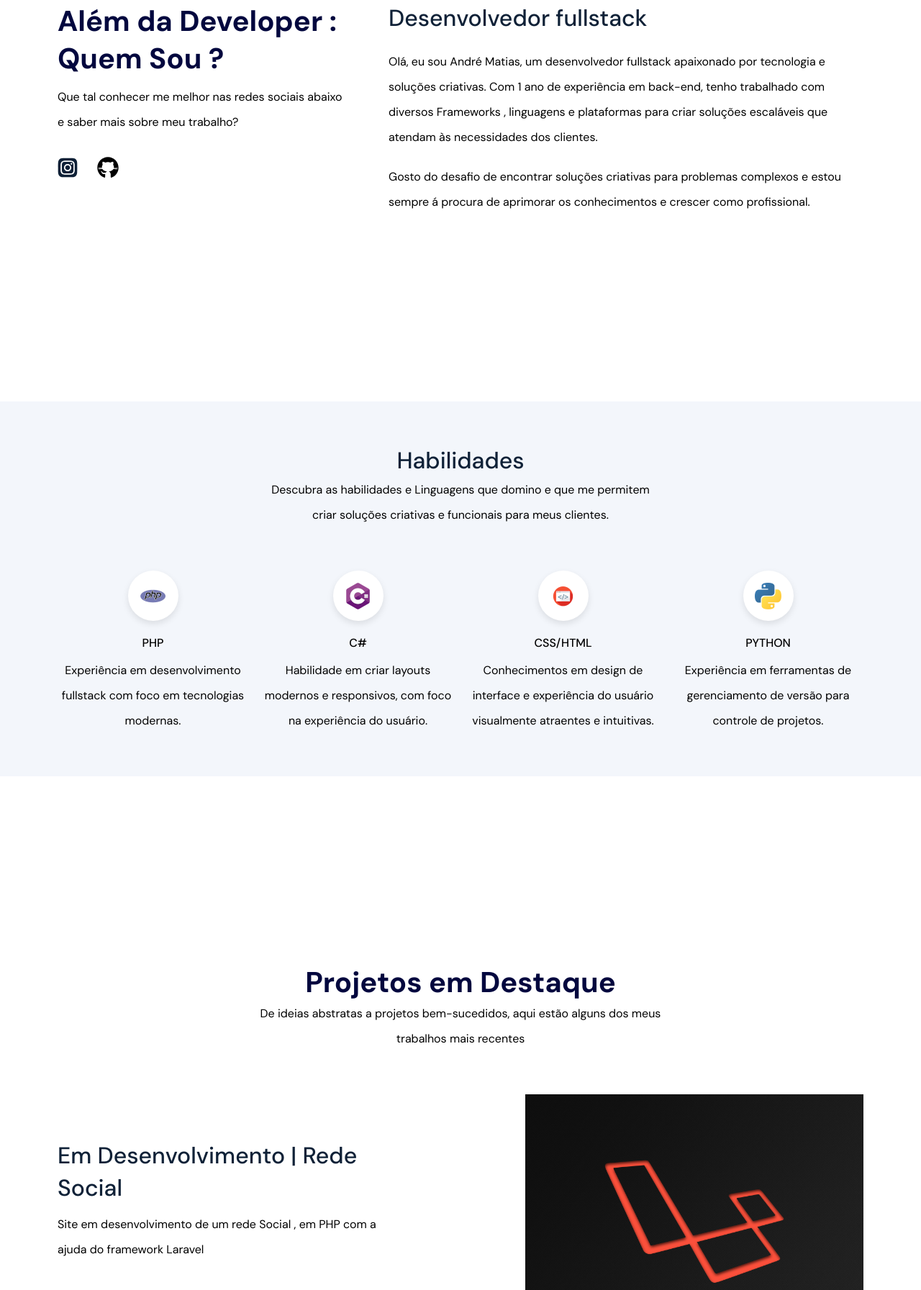
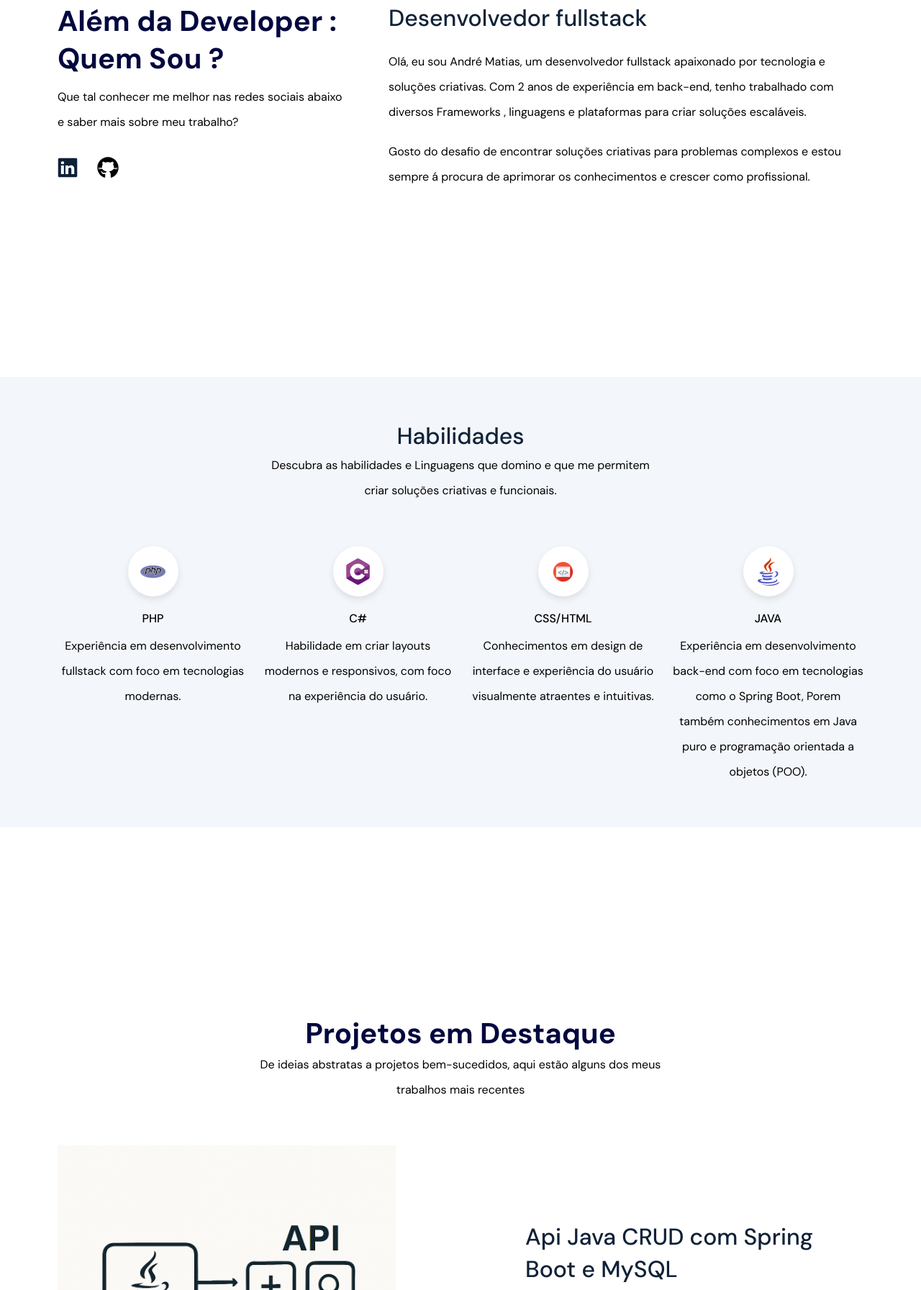
Before and after one commit to AndreMatias18/portfolio, a plain HTML site: page portfolio/index.html in a window 1280 px wide. Shown: the part 1007-2800 px from the top of the page at 72% size. Drawn offline with Linux system fonts and the light colour scheme.

Commit message:
Atualização do Portfolio 31/07/2025 , style e add de projetos em destaque

```diff
--- a/portfolio/index.html
+++ b/portfolio/index.html
@@ -47,9 +47,9 @@
     <!-- header -->
     <header id="header" class="max-width">
       <div class="header__left">
-        <h1>Olá! Sou André Matias  Desenvolvedor Fullstack</h1>
+        <h1>Olá! Sou André Matias Desenvolvedor Fullstack</h1>
         <p>
-          Com 17 anos , Desenvolvedor em diversas áreas com maior conhecimento no back-end , algum conhecimento no desenvolvimento web.
+          Com 18 anos, Desenvolvedor Fullstack, maior conhecimento no back-end.
         </p>
         <a href="#about" class="btn btn-primary">Saber Mais </a>
       </div>
@@ -71,11 +71,11 @@
         </p>
         <ul>
           <li>
-            <a href="https://www.instagram.com/a.matias910/" target="_blank"><img src="assets/instagram.svg" alt="Instagram" /></a>
+            <a href="www.linkedin.com/in/andré-matias-a36666300" target="_blank"><img src="assets/linkedin.svg" alt="linkedin" /></a>
           </li>
 
           <li>
-            <a href="https://github.com/AndreMatias18"><img src="assets/github.svg" alt="GitHub" /></a>
+            <a href="https://github.com/AndreMatias18" target="_blank" ><img src="assets/github.svg" alt="GitHub" /></a>
           </li>
         </ul>
       </div>
@@ -85,10 +85,9 @@
         </h3>
         <p>
           Olá, eu sou André Matias, um desenvolvedor fullstack apaixonado por
-          tecnologia e soluções criativas. Com 1 ano de experiência em
+          tecnologia e soluções criativas. Com 2 anos de experiência em
           back-end, tenho trabalhado com diversos Frameworks , linguagens e
-          plataformas para criar soluções escaláveis que atendam às
-          necessidades dos clientes.
+          plataformas para criar soluções escaláveis.
         </p>
         <p>
           Gosto do desafio de encontrar soluções criativas para
@@ -104,7 +103,7 @@
         <h2 class="tertiary-title">Habilidades</h2>
         <p class="description">
           Descubra as habilidades e Linguagens que domino e que me permitem
-          criar soluções criativas e funcionais para meus clientes.
+          criar soluções criativas e funcionais.
         </p>
         <ul>
           <li class="skills__item">
@@ -139,12 +138,12 @@
           </li>
           <li class="skills__item">
             <div class="image-container">
-              <img src="assets/pylogo.png" alt="PYTHON LOGO" />
+              <img src="assets/javalogo.png" alt="JAVA LOGO" />
             </div>
-            <h3>PYTHON</h3>
+            <h3>JAVA</h3>
             <p>
-              Experiência em ferramentas de gerenciamento de versão para
-              controle de projetos.
+              Experiência em desenvolvimento back-end com foco em tecnologias como o Spring Boot, Porem também conhecimentos em Java puro e
+              programação orientada a objetos (POO).
             </p>
           </li>
         </ul>
@@ -161,52 +160,21 @@
         </p>
       </div>
       <ul>
-        <!--<li>
+        <li>
           <div class="image">
-            <img src="assets/task-manager.png" alt="Gerenciamento de tarefas" />
+            <img src="assets/api_java_crud.png" alt="API JAVA CRUD" />
           </div>
           <div class="projects__info">
             <h3 class="tertiary-title">
-              Sistema de gerenciamento de tarefas DEF
+              Api Java CRUD com Spring Boot e MySQL
             </h3>
             <p>
-              Sistema web desenvolvido para a empresa DEF, com funcionalidades
-              como cadastro de tarefas, atribuição de responsáveis e
-              acompanhamento do status das atividades.
+                Desenvolvimento de uma API Java com Spring Boot e MySQL para
+                gerenciamento de dados, permitindo a criacão, leitura, atualização e exclusão de registros.
             </p>
-            <a href="#">Leia mais &rarr;</a>
-          </div>
-        </li>-->
-        <li class="projects__reversed-list">
-          <div class="image">
-            <img src="assets/laravel.jfif" alt="laravel" />
-          </div>
-          <div class="projects__info">
-            <h3 class="tertiary-title">
-              Em Desenvolvimento | Rede Social
-            </h3>
-            <p>
-              Site em desenvolvimento de um rede Social , em PHP com a ajuda do framework Laravel
-            </p>
-            <a href="#">Leia mais &rarr;</a>
+            <a href="https://github.com/AndreMatias18/API_FOOD_JAVA/tree/main" target=”_blank”>Abrir Repositorio no GitHub &rarr;</a>
           </div>
         </li>
-        <!--<li>
-          <div class="image">
-            <img src="assets/delivery.png" alt="delivery" />
-          </div>
-          <div class="projects__info">
-            <h3 class="tertiary-title">
-              App de delivery e Dashboard DeliveryJá!
-            </h3>
-            <p>
-              Aplicativo mobile desenvolvido para a empresa DeliveryJá!,
-              permitindo a realização de pedidos e acompanhamento em tempo real
-              do status da entrega.
-            </p>
-            <a href="#">Leia mais &rarr;</a>
-          </div>
-        </li>-->
       </ul>
     </section>
 
@@ -220,7 +188,6 @@
         </p>
         <div class="footer__contact mb-m">
           <span class="mb-m">matiasandreyt@gmail.com</span>
-
         </div>
         <ul class="mb-l">
           <li>
@@ -232,7 +199,7 @@
           </li>
         </ul>
         <p class="footer__copyright">
-          © 2024 André Matias. Todos os direitos reservados.
+          © 2025 André Matias. Todos os direitos reservados.
         </p>
       </div>
     </footer>
```
Also changed, not shown: portfolio/assets/api_java_crud.png (added), portfolio/assets/fotoperfil.jpg, portfolio/assets/javalogo.png (added), portfolio/assets/laravel.jfif (deleted).
